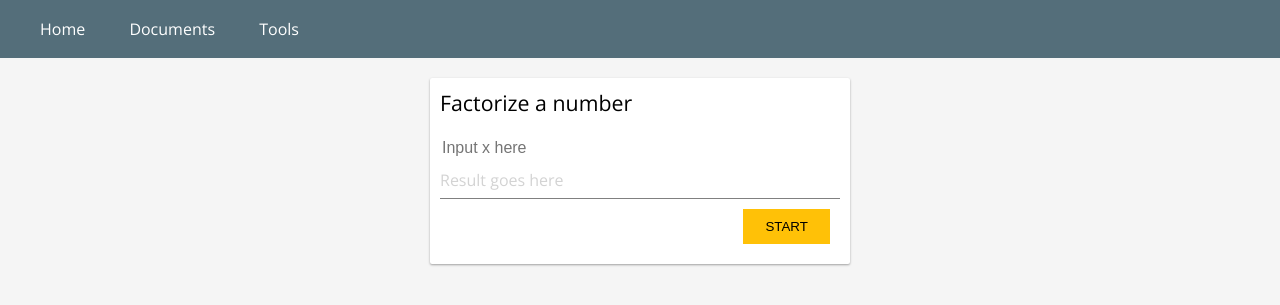
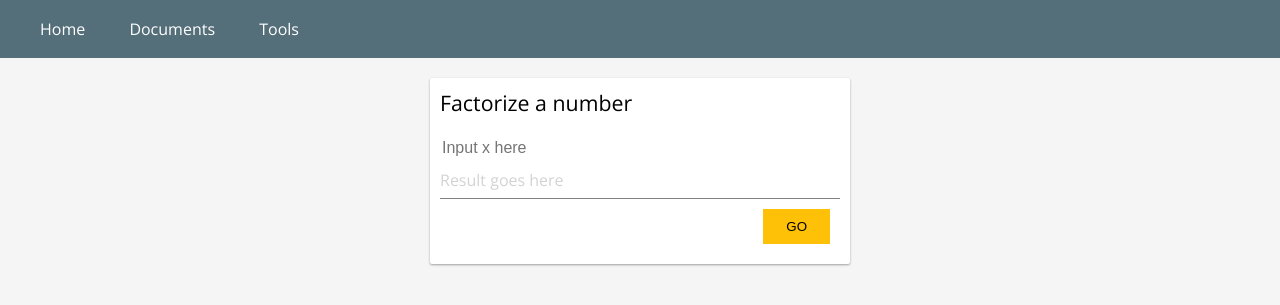
Before and after one commit to guillermobox/guillermobox.github.io, a Jekyll site: the page built from tools/index.html, in a window 1280 px wide. Shown: the top 305 px of the page. Built offline with Jekyll 4.4.1, drawn with Linux system fonts in a browser that asks for light colours.

Commit message:
Small tweaks for tool interface

```diff
--- a/css/document.scss
+++ b/css/document.scss
@@ -153,6 +153,7 @@
 	padding: 10px;
 	text-align: center;
 	width: 5em;
+	cursor: pointer;
 }
 
 input.input {
@@ -229,3 +230,10 @@
 .smaller {
 	font-size: 0.666em;
 }
+
+.noselect {
+	-webkit-user-select: none;  /* Chrome all / Safari all */
+	-moz-user-select: none;     /* Firefox all */
+	-ms-user-select: none;      /* IE 10+ */
+	user-select: none;          /* Likely future */
+}
--- a/tools/index.html
+++ b/tools/index.html
@@ -44,12 +44,13 @@
 
 		<div class="card depth1">
 			<div class="title">Factorize a number</div>
-			<form>
+			<form onsubmit="return false;">
 				<input class="input" id="x" type="text" placeholder="Input x here"/>
 				<span class="output" id="r"></span>
 				<div class="row">
 					<span id="status"></span>
-					<input id="startstop" value="Start" onclick="startstopfunc()" />
+					<input id="startstop" type="button" class="noselect"
+					value="Go" onclick="startstopfunc()" />
 				</div>
 			</form>
 		</div>
```
Also changed, not shown: other parts of tools/index.html (+2 -2 lines).
